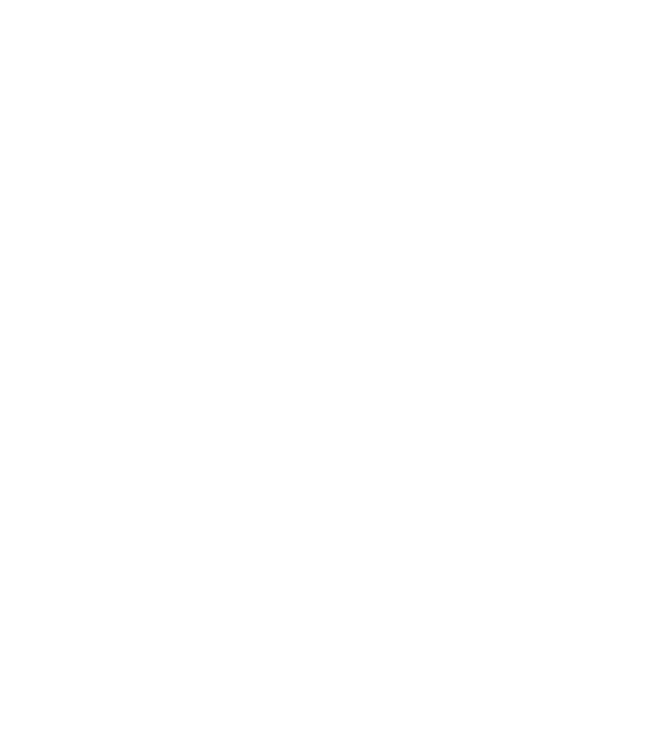
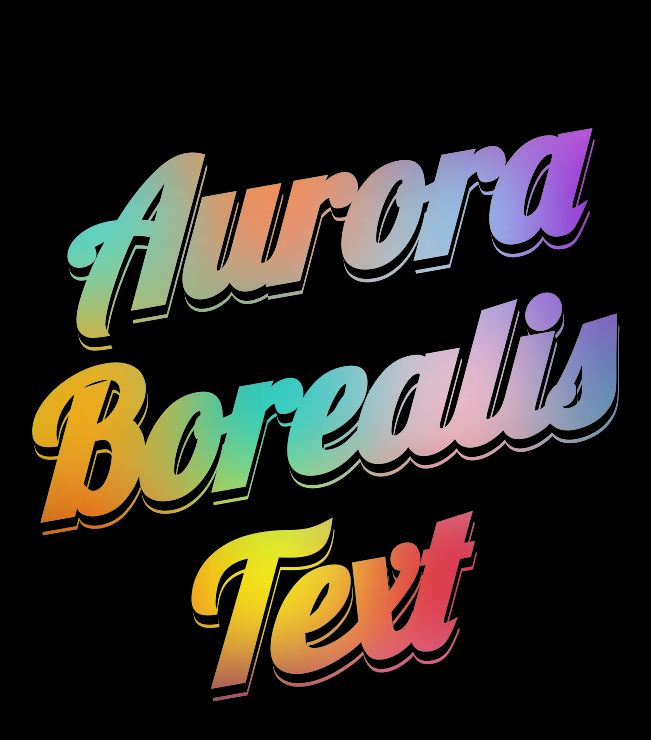
Before and after one commit to li-junpeng/web-app, a Vue app: page /aurora-borealis-text in a window 1280 px wide. Before the commit this address had no page. Shown: the top 740 px of the page, without its empty margins (300-951 px from the left). Built offline with nearby package versions, Linux system fonts and the light colour scheme.

Commit message:
feat: 北极光文本

```diff
--- a/src/router/index.ts
+++ b/src/router/index.ts
@@ -409,6 +409,14 @@
         title: 'text-effect-01'
       },
       component: () => import('@/views/components/text-effect-01/index.vue')
+    },
+    {
+      path: '/aurora-borealis-text',
+      name: 'AuroraBorealisText',
+      meta: {
+        title: '北极光文本'
+      },
+      component: () => import('@/views/components/aurora-borealis-text/index.vue')
     }
   ]
 })
--- /dev/null
+++ b/src/views/components/aurora-borealis-text/index.vue
@@ -0,0 +1,171 @@
+<!--
+ * aurora borealis text
+ *
+ * from https://codepen.io/yoksel/pen/xbxOGO
+ * @author Junpeng.Li
+ * @date 2023-07-11 14-58
+-->
+<script setup lang="ts">
+
+</script>
+
+<template>
+  <div class="demo--dancing-shadows">
+    <h1 class="demo--dancing-shadows__title">
+    <span class="text-wrapper">
+      <span class="text-items">
+        <span class="text-item text-item--1">Aurora</span>
+        <span class="text-item text-item--2">Borealis</span>
+        <span class="text-item text-item--3">Text</span>
+      </span>
+     </span>
+    </h1>
+  </div>
+</template>
+
+<style scoped lang="scss">
+$shadow-size: 15vh;
+$shadow-offset: $shadow-size * 1.5;
+$shadow-colors: purple, violet, teal, orangered, yellow, crimson, yellowgreen, orange, darkturquoise, pink, steelblue, turquoise, coral, skyblue, darkviolet, gold, darkslateblue;
+$colors-max: length($shadow-colors);
+
+$shadows-steps: 4;
+$colors-in-step: round($colors-max/$shadows-steps);
+
+$title-text-color: white;
+$title-bg-color: black;
+
+
+$matrix-h: 30;
+$matrix-v: 20;
+
+@function get_color($position) {
+  $color: nth($shadow-colors, 1);
+
+
+  @if ($position < $colors-max) {
+    $color: nth($shadow-colors, $position);
+  } @else {
+    $fixed-position: $position % $colors-max + 1;
+    $color: nth($shadow-colors, $fixed-position);
+  }
+
+  @return $color;
+}
+
+@function shadow-matrix ($color-offset: 0) {
+  $out: null;
+  $cell-counter: 1;
+
+  @for $cell_column from 1 through $matrix-v {
+    $step-v: ($cell_column - 1) * $shadow-offset;
+
+    @for $cell_row from 1 through $matrix-h {
+      $color: get_color($cell-counter + $color-offset);
+
+      $step-h: ($cell_row - 1) * $shadow-offset;
+      $out: append($out, $step-h $step-v $shadow-size $shadow-size $color, comma);
+
+      $cell-counter: $cell-counter + 1;
+
+    }
+
+  }
+
+  @return $out;
+
+}
+
+@import url(https://fonts.googleapis.com/css?family=Lobster&subset=latin,cyrillic);
+
+HTML,
+BODY {
+  width: 100%;
+  height: 100%;
+}
+
+BODY {
+  background: #000;
+}
+
+.demo--dancing-shadows__title {
+  position: absolute;
+  top: 0;
+  right: 0;
+  bottom: 0;
+  left: 0;
+  margin: auto;
+  overflow: hidden;
+
+  .text-wrapper {
+    position: absolute;
+    top: 0;
+    right: 0;
+    bottom: 0;
+    left: 0;
+    margin: auto;
+    padding: 5% 0;
+    font-size: 23vh;
+    line-height: 1.05;
+    font-style: italic;
+    font-family: Lobster;
+    background: $title-bg-color;
+    text-shadow: 0 .1rem $title-bg-color,
+    0 .2rem $title-bg-color,
+    0 .3rem $title-bg-color,
+    0 .4rem $title-bg-color,
+    0 .6rem $title-bg-color,
+    0 .7rem $title-text-color,
+    0 .8rem $title-text-color;
+    color: $title-text-color;
+    mix-blend-mode: darken;
+  }
+
+  &:before {
+    content: '';
+    display: block;
+    position: absolute;
+    border-radius: 50%;
+    box-shadow: shadow-matrix();
+    animation: shadows-cells 2s linear infinite;
+  }
+}
+
+.text-items {
+  display: block;
+  position: absolute;
+  top: 50%;
+  right: 0;
+  left: 0;
+  width: 3.3em;
+  margin: 0 auto;
+  /*   border: 2px solid red; */
+  transform: translateY(-50%) rotate(-10deg);
+  text-align: center;
+}
+
+.text-item {
+  display: block;
+  position: relative;
+
+  &--2 {
+    margin-left: -.4em;
+  }
+
+  &--3 {
+    margin-left: -.7em;
+  }
+}
+
+@keyframes shadows-cells {
+  25% {
+    box-shadow: shadow-matrix($colors-in-step*2);
+  }
+  45% {
+    box-shadow: shadow-matrix($colors-in-step);
+  }
+  75% {
+    box-shadow: shadow-matrix($colors-in-step*3);
+  }
+}
+</style>
```
Also changed, not shown: public/assets/images/component-thumb/aurora-borealis-text.png (added).
